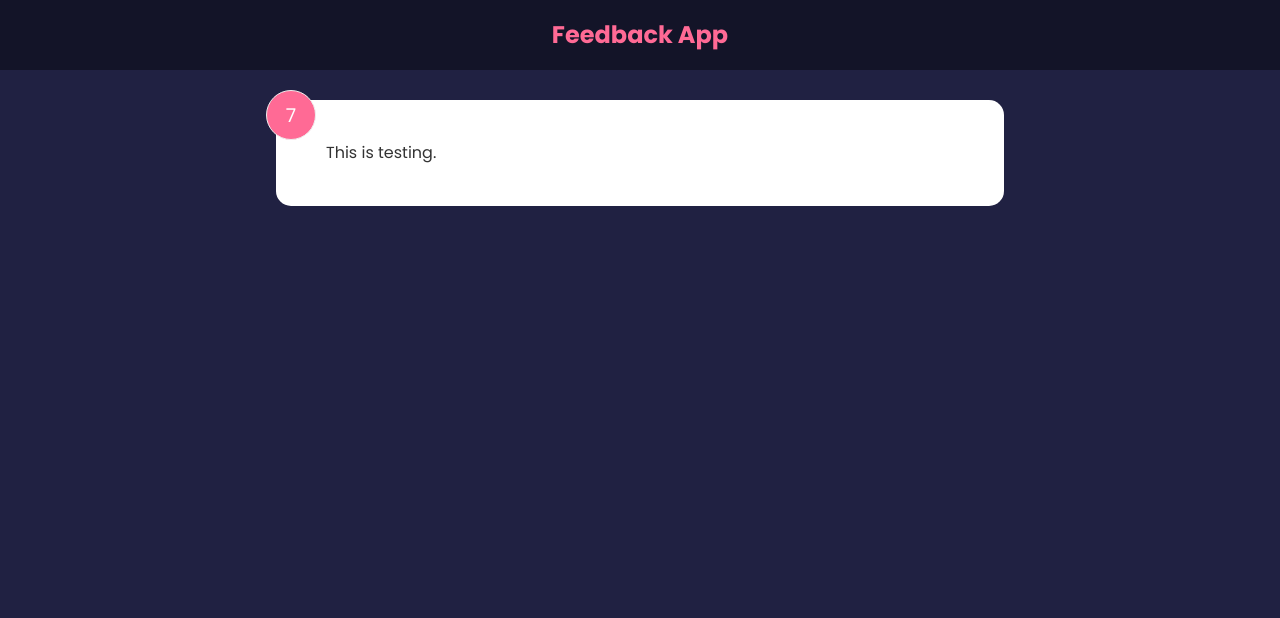
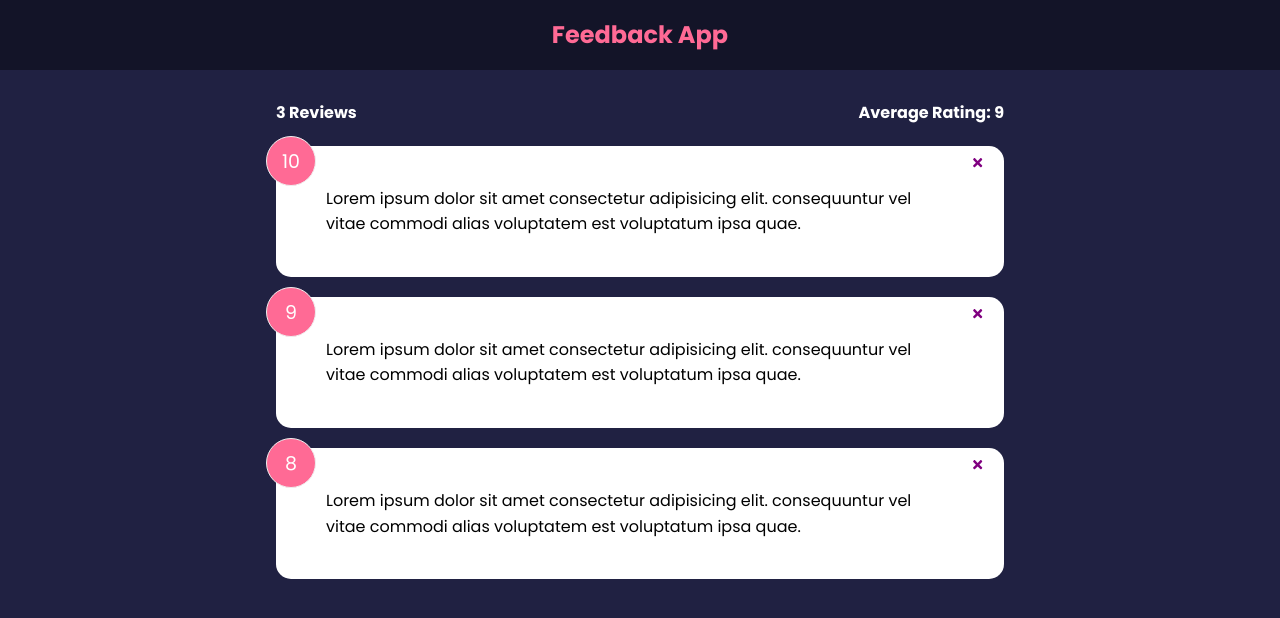
Before and after one commit to arpanp11/feedback-react-app, a React (Create React App) app: page / in a window 1280 px wide. Shown: the top 618 px of the page. Built offline with nearby package versions, Linux system fonts and the light colour scheme.

Commit message:
added components,props,state

```diff
--- a/package.json
+++ b/package.json
@@ -8,6 +8,7 @@
     "@testing-library/user-event": "^13.5.0",
     "react": "^17.0.2",
     "react-dom": "^17.0.2",
+    "react-icons": "^4.3.1",
     "react-scripts": "5.0.0",
     "web-vitals": "^2.1.3"
   },
--- a/src/App.js
+++ b/src/App.js
@@ -1,12 +1,25 @@
-import FeedbackItem from './components/FeedbackItem';
+import { useState } from 'react';
+
+import FeedbackList from './components/FeedbackList';
+import FeedbackStats from './components/FeedbackStats';
 import Header from './components/Header';
+import FeedbackData from './data/FeedbackData';
 
 function App() {
+  const [feedback, setFeedback] = useState(FeedbackData);
+
+  const deleteFeedback = (id) => {
+    if (window.confirm('Are you sure you want to delete?')) {
+      setFeedback(feedback.filter((item) => item.id !== id));
+    }
+  };
+
   return (
     <>
       <Header />
       <div className='container'>
-        <FeedbackItem />
+        <FeedbackStats feedback={feedback} />
+        <FeedbackList feedback={feedback} removeItem={deleteFeedback} />
       </div>
     </>
   );
--- a/src/components/FeedbackItem.jsx
+++ b/src/components/FeedbackItem.jsx
@@ -1,15 +1,21 @@
-import { useState } from 'react';
+import PropTypes from 'prop-types';
+import { FaTimes } from 'react-icons/fa';
 
-function FeedbackItem() {
-  const [rating, setRating] = useState(7);
-  const [text, setText] = useState('This is testing.');
+import Card from './shared/Card';
 
+function FeedbackItem({ item, removeItem }) {
   return (
-    <div className='card'>
-      <div className='num-display'>{rating}</div>
-      <div className='text-display'>{text}</div>
-    </div>
+    <Card>
+      <div className='num-display'>{item.rating}</div>
+      <button className='close' onClick={() => removeItem(item.id)}>
+        <FaTimes color='purple' />
+      </button>
+      <div className='text-display'>{item.text}</div>
+    </Card>
   );
 }
+FeedbackItem.protoTypes = {
+  item: PropTypes.object.isRequired,
+};
 
 export default FeedbackItem;
--- /dev/null
+++ b/src/components/FeedbackList.jsx
@@ -0,0 +1,28 @@
+import PropTypes from 'prop-types';
+
+import FeedbackItem from './FeedbackItem';
+
+function FeedbackList({ feedback, removeItem }) {
+  if (!feedback || feedback.length === 0) {
+    return <p>No Feedback ...</p>;
+  }
+  return (
+    <div className='feedback-list'>
+      {feedback.map((item) => (
+        <FeedbackItem key={item.id} item={item} removeItem={removeItem} />
+      ))}
+    </div>
+  );
+}
+
+FeedbackList.propTypes = {
+  feedback: PropTypes.arrayOf(
+    PropTypes.shape({
+      id: PropTypes.number.isRequired,
+      text: PropTypes.string.isRequired,
+      rating: PropTypes.number.isRequired,
+    })
+  ),
+};
+
+export default FeedbackList;
--- /dev/null
+++ b/src/components/FeedbackStats.jsx
@@ -0,0 +1,24 @@
+import PropTypes from 'prop-types';
+
+function FeedbackStats({ feedback }) {
+  // calculate avg. rating
+  let average =
+    feedback.reduce((acc, cur) => {
+      return acc + cur.rating;
+    }, 0) / feedback.length;
+
+  average = average.toFixed(1).replace(/[.,]0$/, '');
+
+  return (
+    <div className='feedback-stats'>
+      <h4>{feedback.length} Reviews</h4>
+      <h4>Average Rating: {isNaN(average) ? 0 : average}</h4>
+    </div>
+  );
+}
+
+FeedbackStats.propTypes = {
+  feedback: PropTypes.array.isRequired,
+};
+
+export default FeedbackStats;
--- /dev/null
+++ b/src/components/shared/Card.jsx
@@ -0,0 +1,28 @@
+import PropTypes from 'prop-types';
+
+function Card({ children, reverse }) {
+  //   return <div className={`card ${reverse && 'reverse'}`}>{children}</div>;
+
+  return (
+    <div
+      className='card'
+      style={{
+        backgroundColor: reverse ? 'rgba(0,0,0,0.4)' : '#fff',
+        color: reverse ? '#fff' : '#000',
+      }}
+    >
+      {children}
+    </div>
+  );
+}
+
+Card.defaultProps = {
+  reverse: false,
+};
+
+Card.protoTypes = {
+  children: PropTypes.node.isRequired,
+  reverse: PropTypes.bool,
+};
+
+export default Card;
--- /dev/null
+++ b/src/data/FeedbackData.js
@@ -0,0 +1,19 @@
+const FeedbackData = [
+  {
+    id: 1,
+    rating: 10,
+    text: 'Lorem ipsum dolor sit amet consectetur adipisicing elit. consequuntur vel vitae commodi alias voluptatem est voluptatum ipsa quae.',
+  },
+  {
+    id: 2,
+    rating: 9,
+    text: 'Lorem ipsum dolor sit amet consectetur adipisicing elit. consequuntur vel vitae commodi alias voluptatem est voluptatum ipsa quae.',
+  },
+  {
+    id: 3,
+    rating: 8,
+    text: 'Lorem ipsum dolor sit amet consectetur adipisicing elit. consequuntur vel vitae commodi alias voluptatem est voluptatum ipsa quae.',
+  },
+];
+
+export default FeedbackData;
```
Also changed, not shown: 1 other file (tests, documents, lock files or other folders).
